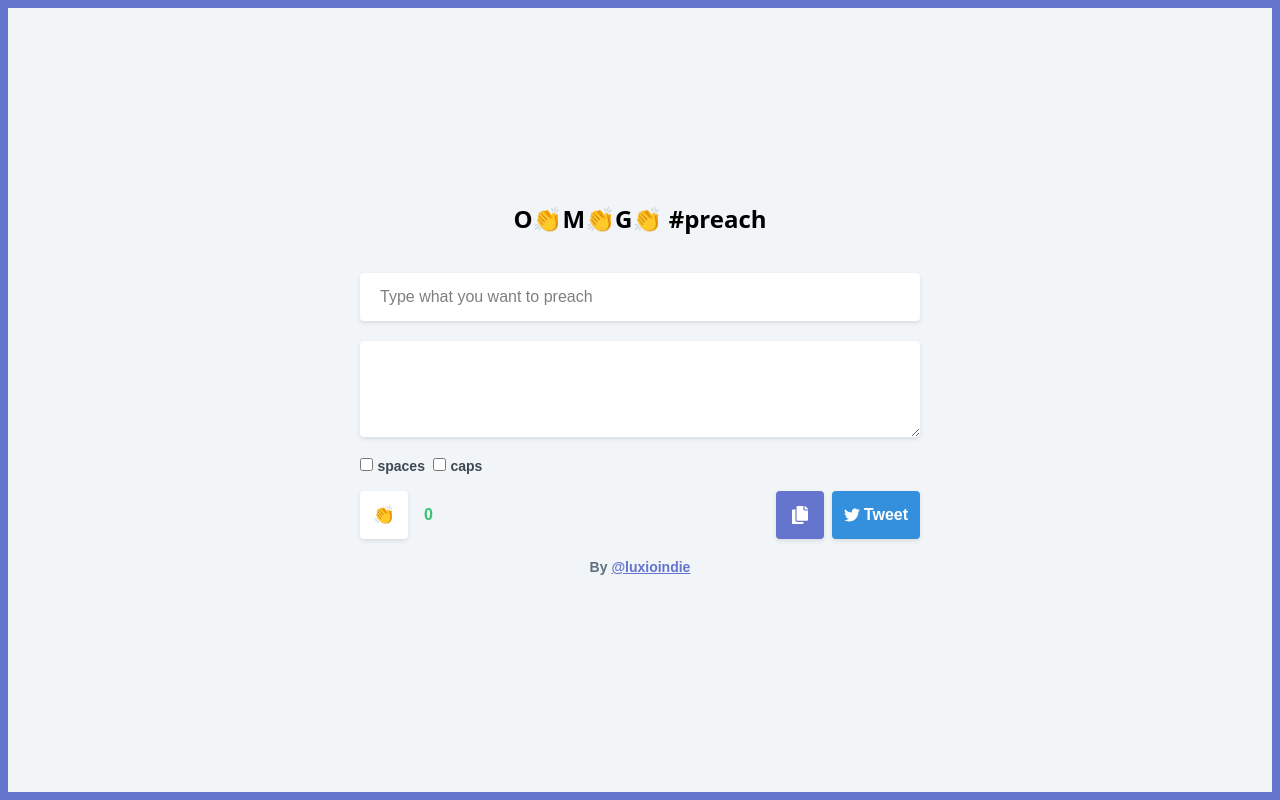
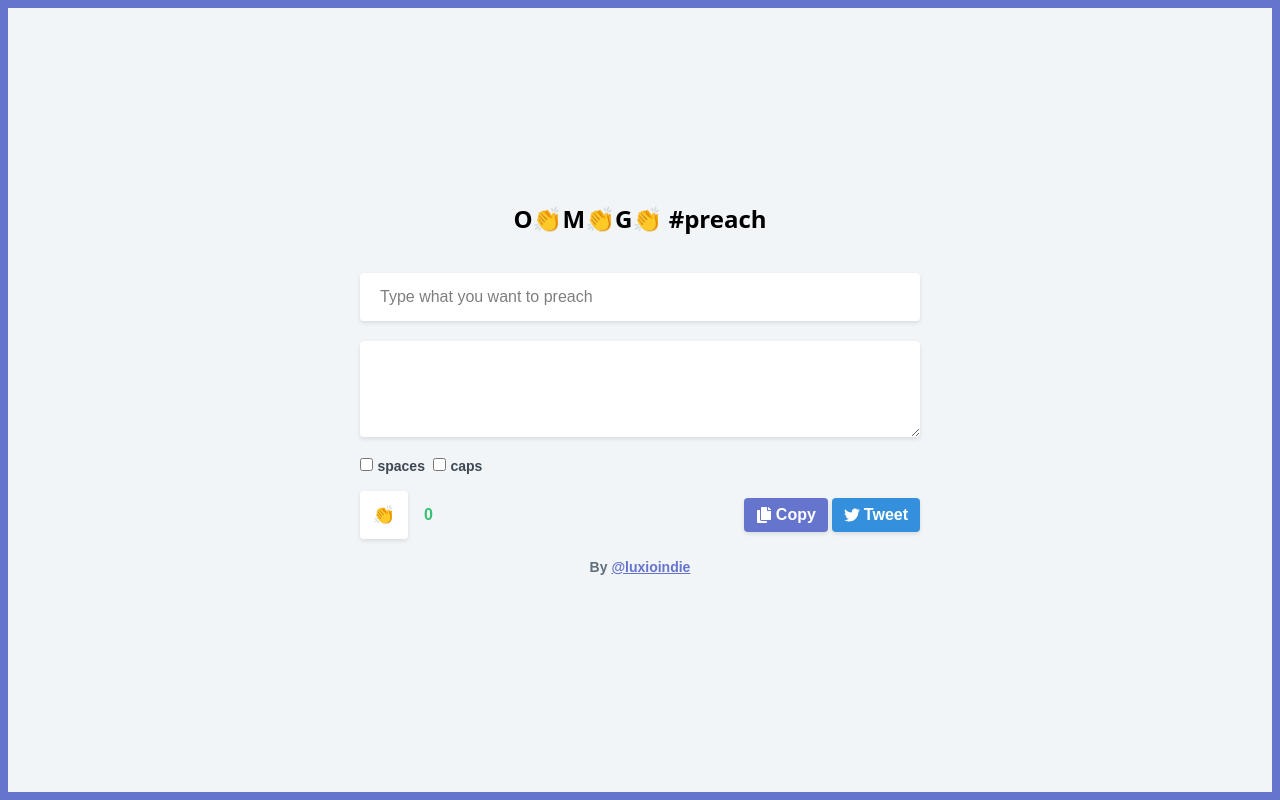
Before and after one commit to christianholman/omgpreach, a plain HTML site: page index.html in a window 1280 px wide. Drawn offline with Linux system fonts and the light colour scheme.

Commit message:
Added text to copy button

```diff
--- a/index.html
+++ b/index.html
@@ -6,6 +6,7 @@
 	<link href="css/tailwind.min.css" rel="stylesheet">
 	<link rel="icon" href="favicon.ico">
 	<meta name="viewport" content="width=device-width, initial-scale=1"/>
+
 </head>
 <body class="bg-grey-lighter h-screen border-8 border-indigo">
 	<div id="app" class="flex items-center h-full">
@@ -28,10 +29,11 @@
 						<span id="charcount" class="font-lg font-semibold text-green" >0</span>
 					</flex>
 					<div class="flex flex-row">
-						<button id="copytextbutton" class="bg-indigo w-12 h-12 flex justify-center items-center rounded shadow mr-2 hover:bg-indigo-dark focus:outline-none">
-							<svg class="w-4 fill-current" a="http://www.w3.org/2000/svg" viewBox="0 0 448 512"><path fill="#fff" d="M320 448v40c0 13.255-10.745 24-24 24H24c-13.255 0-24-10.745-24-24V120c0-13.255 10.745-24 24-24h72v296c0 30.879 25.121 56 56 56h168zm0-344V0H152c-13.255 0-24 10.745-24 24v368c0 13.255 10.745 24 24 24h272c13.255 0 24-10.745 24-24V128H344c-13.2 0-24-10.8-24-24zm120.971-31.029L375.029 7.029A24 24 0 0 0 358.059 0H352v96h96v-6.059a24 24 0 0 0-7.029-16.97z" class=""></path></svg>
+						<button id="copytextbutton" class="ml-1 px-2 px-3 py-2 bg-indigo  text-white no-underline rounded font-semibold items-center flex shadow hover:bg-indigo-dark focus:outline-none">
+							<svg class="w-4 h-4 mr-1" a="http://www.w3.org/2000/svg" viewBox="0 0 448 512"><path fill="#fff" d="M320 448v40c0 13.255-10.745 24-24 24H24c-13.255 0-24-10.745-24-24V120c0-13.255 10.745-24 24-24h72v296c0 30.879 25.121 56 56 56h168zm0-344V0H152c-13.255 0-24 10.745-24 24v368c0 13.255 10.745 24 24 24h272c13.255 0 24-10.745 24-24V128H344c-13.2 0-24-10.8-24-24zm120.971-31.029L375.029 7.029A24 24 0 0 0 358.059 0H352v96h96v-6.059a24 24 0 0 0-7.029-16.97z" class=""></path></svg>
+							Copy
 						</button>
-						<a id="share_twitter" href="https://twitter.com/intent/tweet?text=" target="_blank" class="px-2 px-3 py-2 bg-blue  text-white no-underline rounded font-semibold items-center flex shadow hover:bg-blue-dark">
+						<a id="share_twitter" href="https://twitter.com/intent/tweet?text=" target="_blank" class="ml-1 px-2 px-3 py-2 bg-blue  text-white no-underline rounded font-semibold items-center flex shadow hover:bg-blue-dark">
 							<svg class="w-4 h-4 mr-1" viewBox="0 0 20 20" version="1.1" xmlns="http://www.w3.org/2000/svg" xmlns:xlink="http://www.w3.org/1999/xlink">
 								<g id="Page-1" stroke="none" stroke-width="1" fill="none" fill-rule="evenodd">
 									<g id="social-icon" fill="#FFFFFF">
```
